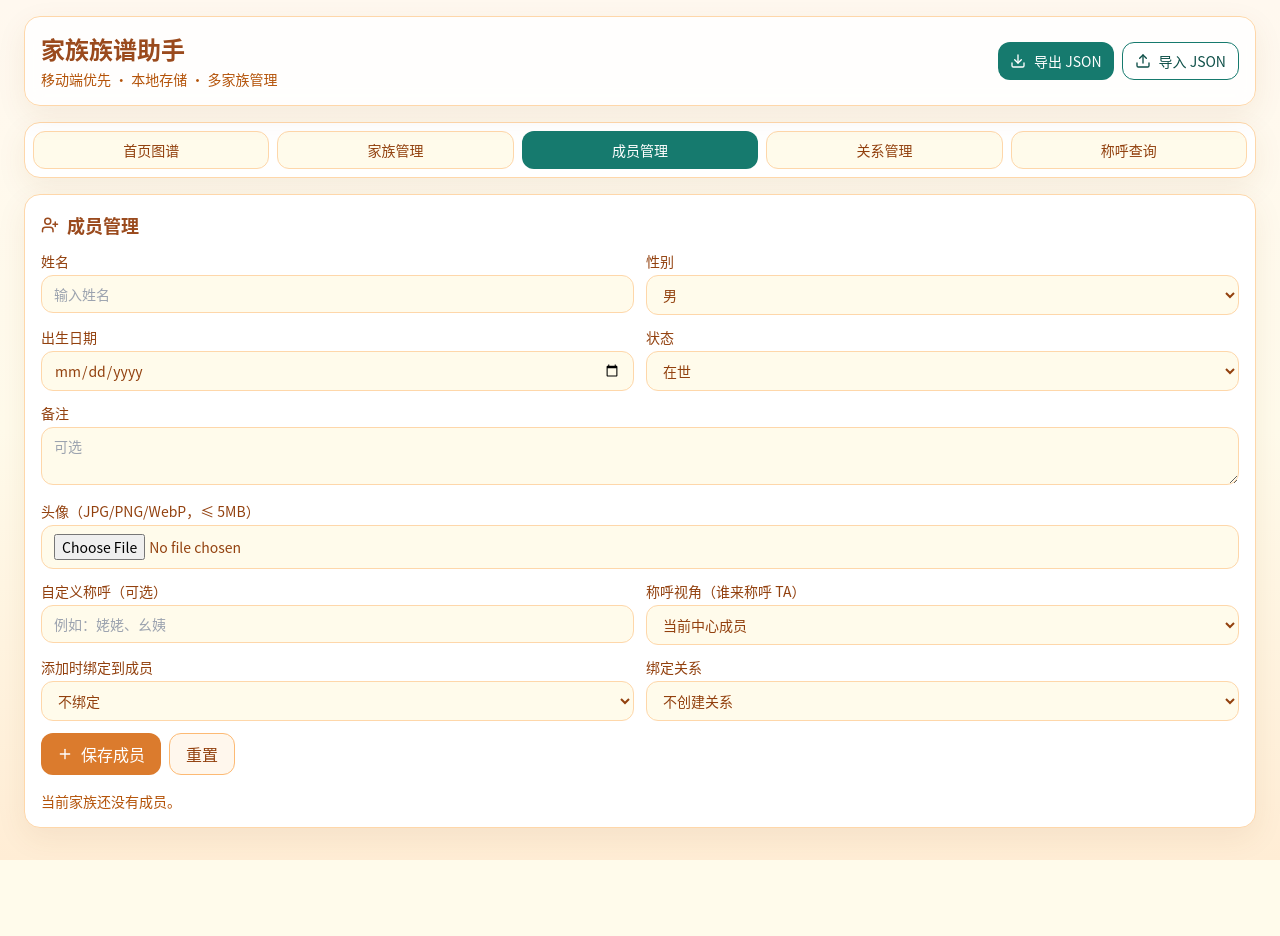
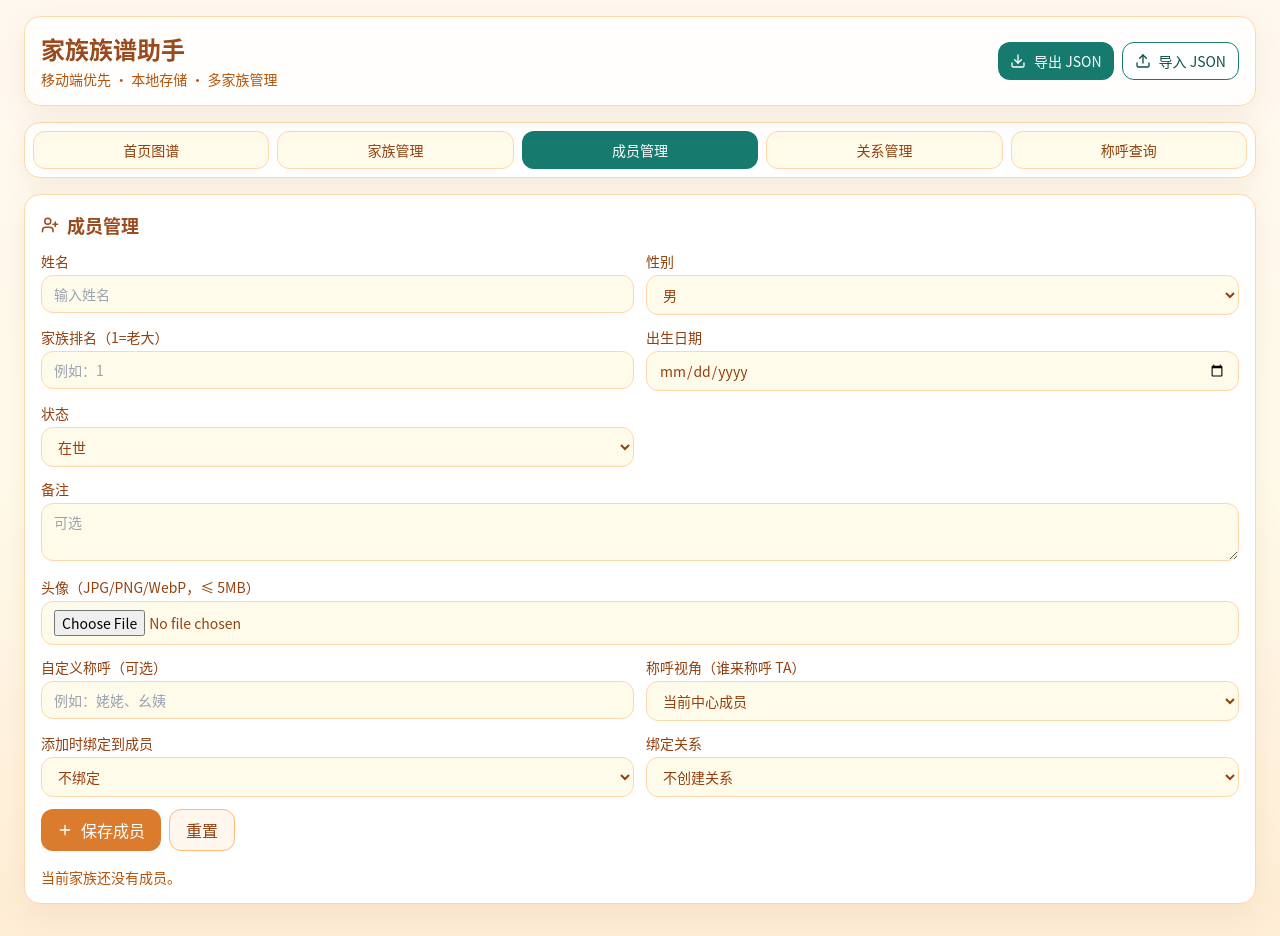
Before and after one commit to ladypiapia/family_tree, a React (Vite) app: page / in a window 1280 px wide. Both pictures are taken after a click on the button "成员管理". Before the commit the page ends 860 px from the top, so only its background shows below. Built offline with nearby package versions, Linux system fonts and the light colour scheme; the HTML template or start-up script is replaced by a standard one.

Commit message:
feat: add family rank field and rank-based tree ordering

```diff
--- a/src/App.tsx
+++ b/src/App.tsx
@@ -40,6 +40,7 @@ type MemberDraft = {
   id: string;
   name: string;
   gender: Gender;
+  familyRank: string;
   birthDate: string;
   alive: boolean;
   notes: string;
@@ -66,6 +67,7 @@ type PersonNodeData = {
   isCenter: boolean;
   alive: boolean;
   gender: Gender;
+  familyRank?: number;
 };
 
 const MAX_AVATAR_SIZE = 5 * 1024 * 1024;
@@ -109,7 +111,12 @@ function normalizeState(raw: Partial<AppState> | null): AppState {
 
   const familySet = new Set(families.map((f) => f.id));
   const members = Array.isArray(raw.members)
-    ? raw.members.filter((m) => m && m.id && m.familyId && familySet.has(m.familyId))
+    ? raw.members
+        .filter((m) => m && m.id && m.familyId && familySet.has(m.familyId))
+        .map((m) => ({
+          ...m,
+          familyRank: normalizeFamilyRank((m as { familyRank?: unknown }).familyRank),
+        }))
     : [];
 
   const memberSet = new Set(members.map((m) => m.id));
@@ -190,6 +197,7 @@ function emptyMemberDraft(): MemberDraft {
     id: "",
     name: "",
     gender: "male",
+    familyRank: "",
     birthDate: "",
     alive: true,
     notes: "",
@@ -201,6 +209,21 @@ function emptyMemberDraft(): MemberDraft {
   };
 }
 
+function normalizeFamilyRank(value: unknown): number | undefined {
+  if (typeof value === "number" && Number.isFinite(value) && value >= 1) {
+    return Math.floor(value);
+  }
+  if (typeof value === "string") {
+    const parsed = Number.parseInt(value.trim(), 10);
+    if (Number.isFinite(parsed) && parsed >= 1) return parsed;
+  }
+  return undefined;
+}
+
+function memberRankValue(member: Pick<Member, "familyRank">): number {
+  return normalizeFamilyRank(member.familyRank) ?? Number.POSITIVE_INFINITY;
+}
+
 function avatarRingClass(gender: Gender) {
   if (gender === "male") return "border-blue-300 bg-blue-50";
   if (gender === "female") return "border-pink-300 bg-pink-50";
@@ -226,7 +249,14 @@ function PersonNode({ data }: NodeProps<PersonNodeData>) {
           className={`h-10 w-10 rounded-full border object-cover ${avatarRingClass(data.gender)}`}
         />
         <div className="min-w-0">
-          <p className={`truncate text-sm font-semibold ${textClass}`}>{data.name}</p>
+          <p className={`truncate text-sm font-semibold ${textClass}`}>
+            {data.name}
+            {data.familyRank ? (
+              <span className="ml-1 inline-flex min-w-5 items-center justify-center rounded-full bg-orange-100 px-1 text-[11px] text-orange-700">
+                {data.familyRank}
+              </span>
+            ) : null}
+          </p>
           <p className={`truncate text-xs ${subTextClass}`}>{data.alive ? "在世" : "已故"}</p>
         </div>
       </div>
@@ -411,7 +441,12 @@ export default function App() {
       }
     }
 
-    disconnected.sort((a, b) => a.name.localeCompare(b.name, "zh-CN"));
+    disconnected.sort(
+      (a, b) =>
+        memberRankValue(a) - memberRankValue(b) ||
+        (a.birthDate || "9999-12-31").localeCompare(b.birthDate || "9999-12-31") ||
+        a.name.localeCompare(b.name, "zh-CN")
+    );
 
     const levelKeys = [...grouped.keys()].sort((a, b) => a - b);
     const minLevel = levelKeys.length ? Math.min(...levelKeys) : 0;
@@ -427,6 +462,7 @@ export default function App() {
       members: Member[];
       familyKey: string;
       anchor: number | null;
+      sortRank: number;
       sortBirth: string;
       sortName: string;
     };
@@ -437,6 +473,7 @@ export default function App() {
         .slice()
         .sort(
           (a, b) =>
+            memberRankValue(a) - memberRankValue(b) ||
             (a.birthDate || "9999-12-31").localeCompare(b.birthDate || "9999-12-31") ||
             a.name.localeCompare(b.name, "zh-CN")
         );
@@ -485,6 +522,7 @@ export default function App() {
           members,
           familyKey,
           anchor,
+          sortRank: memberRankValue(lineage),
           sortBirth: lineage.birthDate || "9999-12-31",
           sortName: lineage.name,
         });
@@ -501,17 +539,25 @@ export default function App() {
       }
 
       const groups = [...groupedUnits.entries()].map(([familyKey, familyUnits]) => {
-        familyUnits.sort((a, b) => a.sortBirth.localeCompare(b.sortBirth) || a.sortName.localeCompare(b.sortName, "zh-CN"));
+        familyUnits.sort(
+          (a, b) => a.sortRank - b.sortRank || a.sortBirth.localeCompare(b.sortBirth) || a.sortName.localeCompare(b.sortName, "zh-CN")
+        );
         const anchors = familyUnits.map((u) => u.anchor).filter((v): v is number => v !== null);
         const anchor = anchors.length ? anchors.reduce((sum, x) => sum + x, 0) / anchors.length : null;
-        return { familyKey, units: familyUnits, anchor, seedName: familyUnits[0]?.sortName ?? "" };
+        return {
+          familyKey,
+          units: familyUnits,
+          anchor,
+          seedRank: familyUnits[0]?.sortRank ?? Number.POSITIVE_INFINITY,
+          seedName: familyUnits[0]?.sortName ?? "",
+        };
       });
 
       groups.sort((a, b) => {
         if (a.anchor !== null && b.anchor !== null) return a.anchor - b.anchor;
         if (a.anchor !== null) return -1;
         if (b.anchor !== null) return 1;
-        return a.seedName.localeCompare(b.seedName, "zh-CN");
+        return a.seedRank - b.seedRank || a.seedName.localeCompare(b.seedName, "zh-CN");
       });
 
       const xMap = new Map<string, number>();
@@ -584,6 +630,7 @@ export default function App() {
             isCenter: member.id === centerMemberId,
             alive: member.alive,
             gender: member.gender,
+            familyRank: member.familyRank,
           },
         });
       });
@@ -607,6 +654,7 @@ export default function App() {
             isCenter: false,
             alive: member.alive,
             gender: member.gender,
+            familyRank: member.familyRank,
           },
         });
       });
@@ -662,6 +710,12 @@ export default function App() {
       window.alert("请输入成员姓名");
       return;
     }
+    const rawRank = memberDraft.familyRank.trim();
+    const familyRank = normalizeFamilyRank(rawRank);
+    if (rawRank && familyRank === undefined) {
+      window.alert("家族排名请填写大于等于 1 的整数");
+      return;
+    }
 
     if (!activeFamilyId) return;
 
@@ -680,6 +734,7 @@ export default function App() {
                 ...m,
                 name,
                 gender: memberDraft.gender,
+                familyRank,
                 birthDate: memberDraft.birthDate || undefined,
                 alive: memberDraft.alive,
                 notes: memberDraft.notes.trim() || undefined,
@@ -693,6 +748,7 @@ export default function App() {
           familyId: activeFamilyId,
           name,
           gender: memberDraft.gender,
+          familyRank,
           birthDate: memberDraft.birthDate || undefined,
           alive: memberDraft.alive,
           notes: memberDraft.notes.trim() || undefined,
@@ -775,6 +831,7 @@ export default function App() {
       id: m.id,
       name: m.name,
       gender: m.gender,
+      familyRank: m.familyRank ? String(m.familyRank) : "",
       birthDate: m.birthDate || "",
       alive: m.alive,
       notes: m.notes || "",
@@ -1131,6 +1188,18 @@ export default function App() {
                   <option value="female">女</option>
                   <option value="other">其他</option>
                 </select>
+              </label>
+              <label className="text-sm text-amber-800">
+                家族排名（1=老大）
+                <input
+                  type="number"
+                  min={1}
+                  step={1}
+                  value={memberDraft.familyRank}
+                  onChange={(e) => setMemberDraft((prev) => ({ ...prev, familyRank: e.target.value }))}
+                  placeholder="例如：1"
+                  className="mt-1 w-full rounded-xl border border-orange-200 bg-amber-50 px-3 py-2"
+                />
               </label>
               <label className="text-sm text-amber-800">
                 出生日期
@@ -1263,7 +1332,12 @@ export default function App() {
               {activeMembers.length ? (
                 activeMembers
                   .slice()
-                  .sort((a, b) => a.name.localeCompare(b.name, "zh-CN"))
+                  .sort(
+                    (a, b) =>
+                      memberRankValue(a) - memberRankValue(b) ||
+                      (a.birthDate || "9999-12-31").localeCompare(b.birthDate || "9999-12-31") ||
+                      a.name.localeCompare(b.name, "zh-CN")
+                  )
                   .map((member) => (
                     <div
                       key={member.id}
@@ -1279,6 +1353,11 @@ export default function App() {
                       <div className="min-w-[140px] flex-1">
                         <p className={`m-0 text-sm font-semibold ${member.alive ? "text-amber-900" : "text-slate-700"}`}>
                           {member.name}
+                          {member.familyRank ? (
+                            <span className="ml-1 inline-flex min-w-5 items-center justify-center rounded-full bg-orange-100 px-1 text-[11px] text-orange-700">
+                              {member.familyRank}
+                            </span>
+                          ) : null}
                           {member.id === centerMemberId ? "（中心）" : ""}
                         </p>
                         <p className={`m-0 text-xs ${member.alive ? "text-amber-700" : "text-slate-600"}`}>
--- a/src/types.ts
+++ b/src/types.ts
@@ -11,6 +11,7 @@ export type Member = {
   familyId: string;
   name: string;
   gender: Gender;
+  familyRank?: number;
   birthDate?: string;
   alive: boolean;
   avatar?: string;
```
